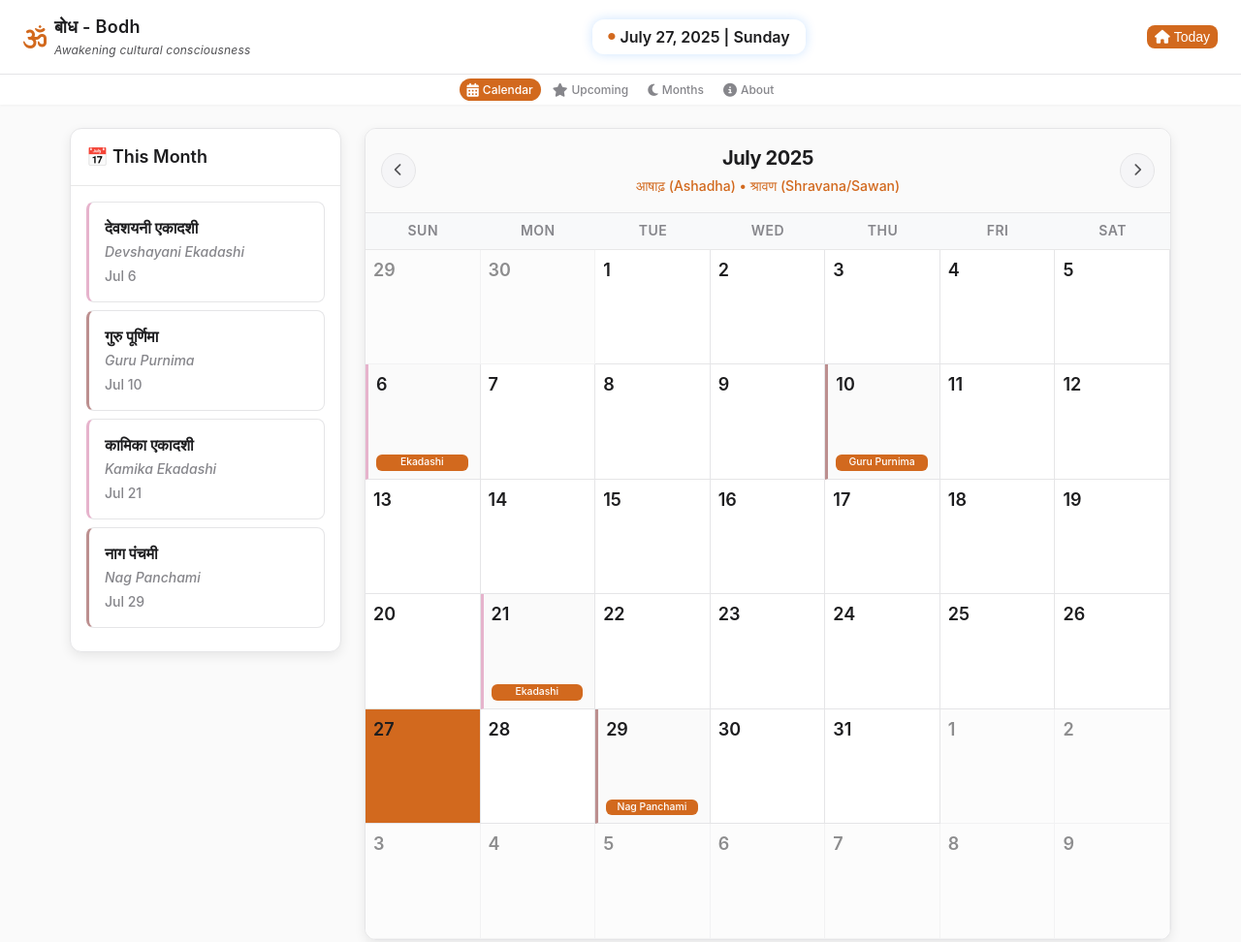
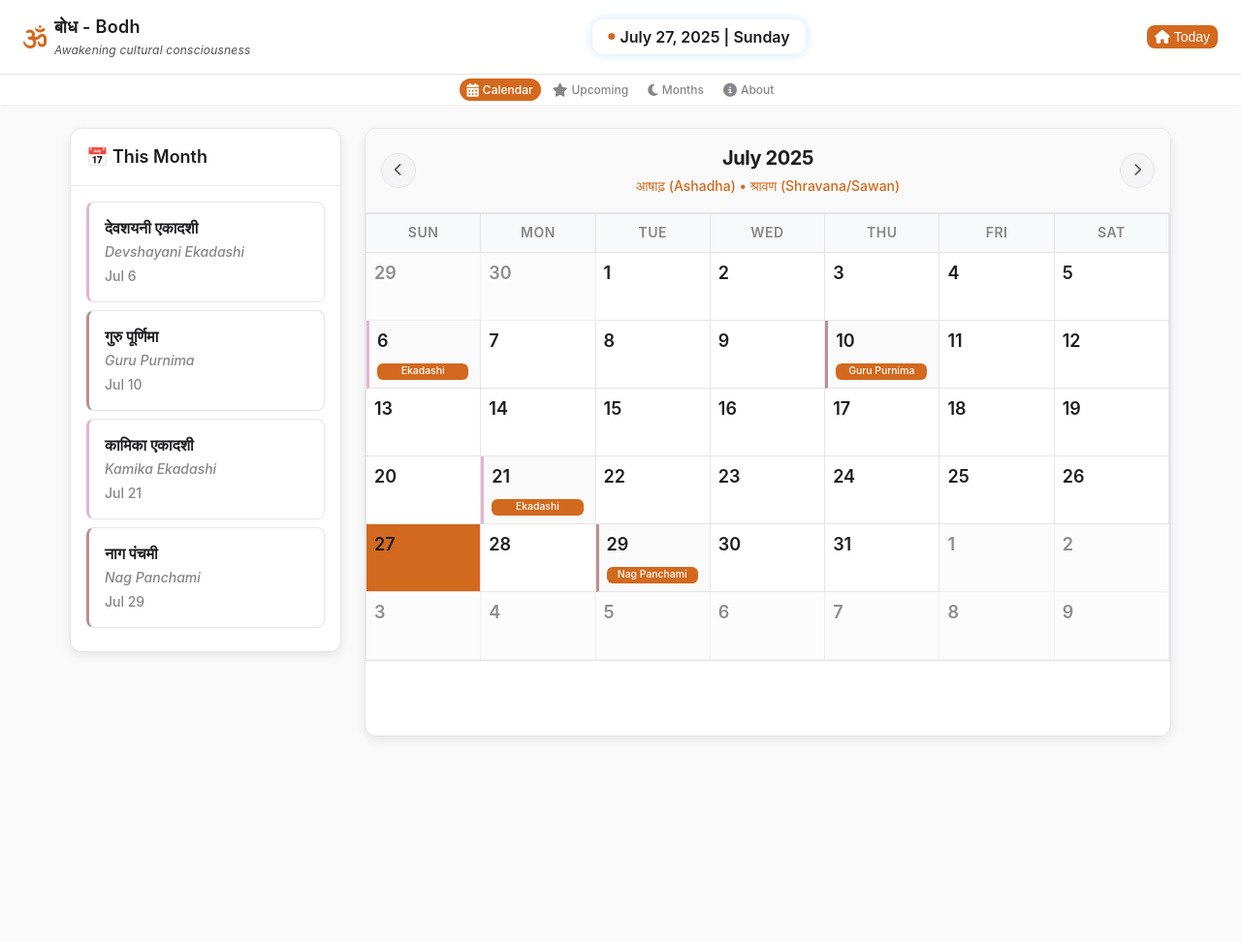
Before and after one commit to ig0193/bodh, a website: page index.html in a window 1280 px wide. Shown: the whole page at 97% size. After the commit the page ends 800 px from the top, so only its background shows below. Drawn offline with Linux system fonts and the light colour scheme.

Commit message:
Create unified calendar grid - day headers and dates in single grid for perfect alignment

```diff
--- a/css/styles.css
+++ b/css/styles.css
@@ -795,21 +795,39 @@ body {
   background: var(--gray-400);
 }
 
-/* ===== GOOGLE CALENDAR STYLE GRID ===== */
-.calendar-grid-google {
+/* ===== UNIFIED CALENDAR GRID (HEADERS + DATES) ===== */
+.calendar-unified-grid {
   display: grid;
   grid-template-columns: repeat(7, 1fr);
-  grid-template-rows: repeat(6, 1fr);
+  grid-template-rows: auto repeat(6, 1fr); /* auto for header row, 1fr for date rows */
   background: var(--white);
   min-width: 700px; /* Minimum width to ensure all 7 columns are visible */
   width: 100%;
-  aspect-ratio: 7/6;
-}
-
-.calendar-grid-google .day {
+  border: 1px solid var(--gray-200);
+}
+
+/* Day header cells */
+.calendar-unified-grid .day-header {
+  background: #f8f9fa;
   border-right: 1px solid var(--gray-200);
   border-bottom: 1px solid var(--gray-200);
-    display: flex;
+  padding: var(--spacing-sm);
+  text-align: center;
+  font-weight: 600;
+  color: var(--light-text);
+  font-size: var(--font-size-sm);
+  text-transform: uppercase;
+  letter-spacing: 0.5px;
+  display: flex;
+  align-items: center;
+  justify-content: center;
+  min-height: 40px;
+}
+
+.calendar-unified-grid .day {
+  border-right: 1px solid var(--gray-200);
+  border-bottom: 1px solid var(--gray-200);
+  display: flex;
   flex-direction: column;
   padding: var(--spacing-sm);
   position: relative;
@@ -819,42 +837,42 @@ body {
   min-height: 70px;
 }
 
-.calendar-grid-google .day:hover {
+.calendar-unified-grid .day:hover {
   background: #f8f9fa;
 }
 
-.calendar-grid-google .day.other-month {
+.calendar-unified-grid .day.other-month {
   background: #fafafa;
   color: #ccc;
   opacity: 0.5;
 }
 
-.calendar-grid-google .day.today {
+.calendar-unified-grid .day.today {
   background: var(--primary-blue);
   color: var(--white);
-    font-weight: 600;
-}
-
-.calendar-grid-google .day.has-occasion {
+  font-weight: 600;
+}
+
+.calendar-unified-grid .day.has-occasion {
   background: var(--gray-50);
   border-left: 3px solid var(--primary-blue);
 }
 
-.calendar-grid-google .day.festival-day {
+.calendar-unified-grid .day.festival-day {
   border-left-color: var(--sage-green);
 }
 
-.calendar-grid-google .day.ekadashi-day {
+.calendar-unified-grid .day.ekadashi-day {
   border-left-color: var(--apple-purple);
 }
 
-.calendar-grid-google .day-number {
+.calendar-unified-grid .day-number {
   font-size: var(--font-size-lg);
   font-weight: 600;
   margin-bottom: auto;
 }
 
-.calendar-grid-google .occasion-indicator {
+.calendar-unified-grid .occasion-indicator {
   font-size: 0.65rem;
   background: var(--primary-blue);
   color: var(--white);
@@ -904,7 +922,7 @@ body {
     min-width: 600px; /* Ensure all 7 columns are visible */
   }
 
-  .calendar-grid-google {
+  .calendar-unified-grid {
     aspect-ratio: auto;
     min-height: 400px;
   }
@@ -941,12 +959,12 @@ body {
     font-size: var(--font-size-xl);
   }
 
-  .calendar-grid-google .day {
+  .calendar-unified-grid .day {
     aspect-ratio: 1.2;
     padding: var(--spacing-xs);
   }
 
-  .calendar-grid-google .day-number {
+  .calendar-unified-grid .day-number {
     font-size: var(--font-size-md);
   }
 
@@ -956,7 +974,7 @@ body {
     border-radius: 6px;
   }
 
-  .calendar-grid-google .occasion-indicator {
+  .calendar-unified-grid .occasion-indicator {
     font-size: 0.55rem;
     padding: 1px 3px;
     max-width: calc(100% - 2px);
@@ -1113,22 +1131,22 @@ body {
     min-width: 500px; /* Ensure all 7 columns are visible */
   }
 
-  .calendar-grid-google {
+  .calendar-unified-grid {
     aspect-ratio: auto;
     min-height: 350px;
     gap: 1px;
   }
 
-  .calendar-grid-google .day {
+  .calendar-unified-grid .day {
     min-height: 50px;
     padding: 4px;
   }
 
-  .calendar-grid-google .day-number {
+  .calendar-unified-grid .day-number {
     font-size: 0.9rem;
   }
 
-  .calendar-grid-google .occasion-indicator {
+  .calendar-unified-grid .occasion-indicator {
     font-size: 0.6rem;
     padding: 1px 3px;
   }
@@ -1184,22 +1202,22 @@ body {
     min-width: 400px; /* Ensure all 7 columns are visible */
   }
 
-  .calendar-grid-google {
+  .calendar-unified-grid {
     aspect-ratio: auto;
     min-height: 300px;
     gap: 0.5px;
   }
 
-  .calendar-grid-google .day {
+  .calendar-unified-grid .day {
     min-height: 40px;
     padding: 2px;
   }
 
-  .calendar-grid-google .day-number {
+  .calendar-unified-grid .day-number {
     font-size: 0.8rem;
   }
 
-  .calendar-grid-google .occasion-indicator {
+  .calendar-unified-grid .occasion-indicator {
     font-size: 0.55rem;
     padding: 1px 2px;
   }
--- a/index.html
+++ b/index.html
@@ -171,19 +171,8 @@
 
                         <!-- Calendar Container with Horizontal Scroll -->
                         <div class="calendar-scroll-container">
-                            <!-- Calendar Days Header -->
-                            <div class="calendar-days-header">
-                                <div class="day-name">Sun</div>
-                                <div class="day-name">Mon</div>
-                                <div class="day-name">Tue</div>
-                                <div class="day-name">Wed</div>
-                                <div class="day-name">Thu</div>
-                                <div class="day-name">Fri</div>
-                                <div class="day-name">Sat</div>
-                            </div>
-
-                            <!-- Google Calendar Style Grid -->
-                            <div class="calendar-grid-google" id="calendarGrid" role="grid" aria-label="Calendar Days">
+                            <!-- Unified Calendar Grid (Headers + Dates) -->
+                            <div class="calendar-unified-grid" id="calendarGrid" role="grid" aria-label="Calendar Days">
                                 <!-- Calendar will be generated here by JavaScript -->
                             </div>
                         </div>
--- a/js/ui-manager.js
+++ b/js/ui-manager.js
@@ -272,11 +272,20 @@ class HinduCalendarUI {
     // Clear existing content
     this.elements.calendarGrid.innerHTML = '';
 
+    // Create day headers first
+    const dayNames = ['Sun', 'Mon', 'Tue', 'Wed', 'Thu', 'Fri', 'Sat'];
+    dayNames.forEach(dayName => {
+      const headerElement = document.createElement('div');
+      headerElement.className = 'day-header';
+      headerElement.textContent = dayName;
+      this.elements.calendarGrid.appendChild(headerElement);
+    });
+
     // Ensure exactly 42 days are rendered (6 weeks × 7 days)
     const daysToRender = days.slice(0, 42);
     console.log(`Rendering ${daysToRender.length} days in calendar grid`);
 
-    // Calendar days (day headers are now in HTML)
+    // Calendar days
     daysToRender.forEach(dayData => {
       const dayElement = this.createDayElement(dayData);
       this.elements.calendarGrid.appendChild(dayElement);
```
